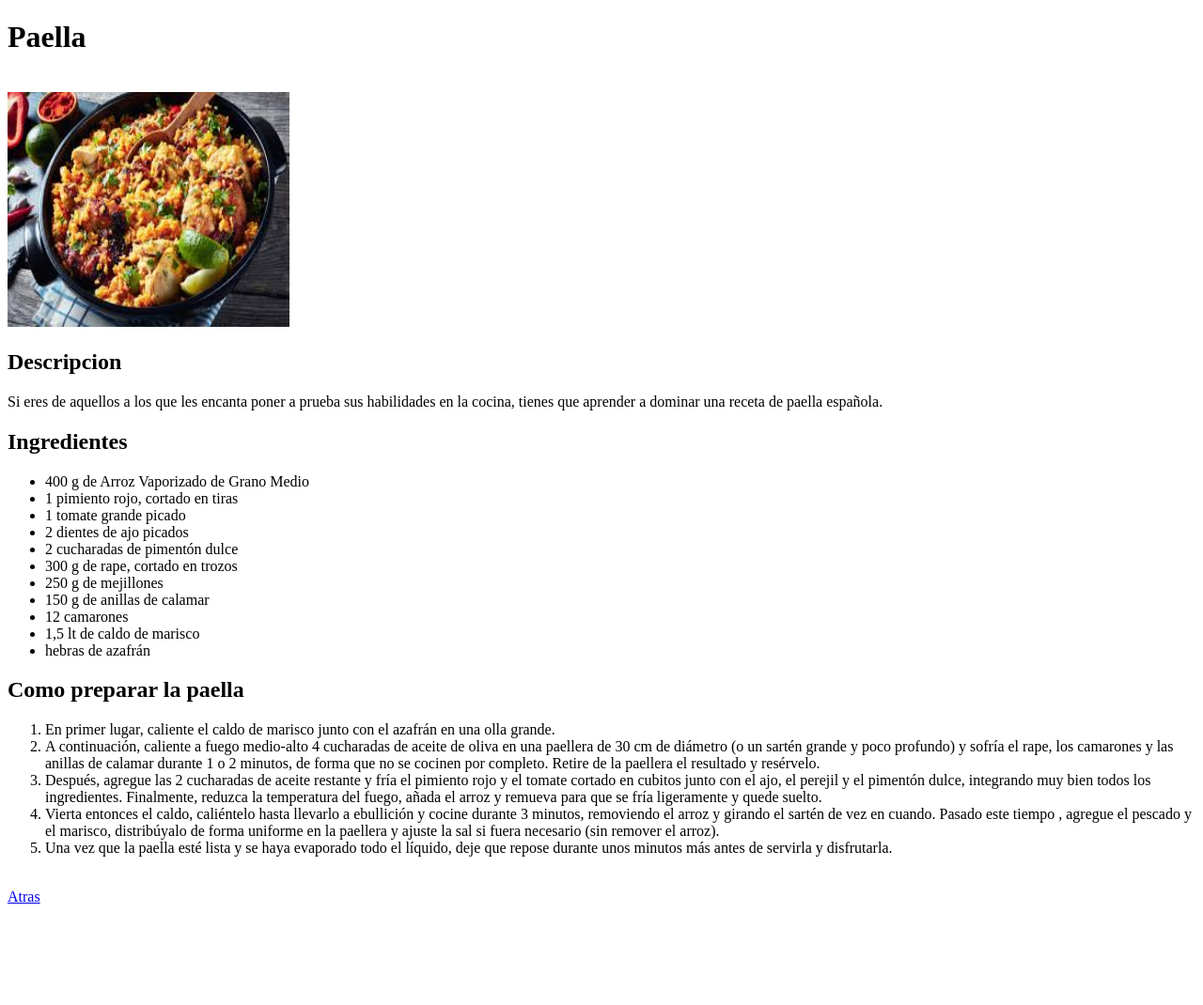
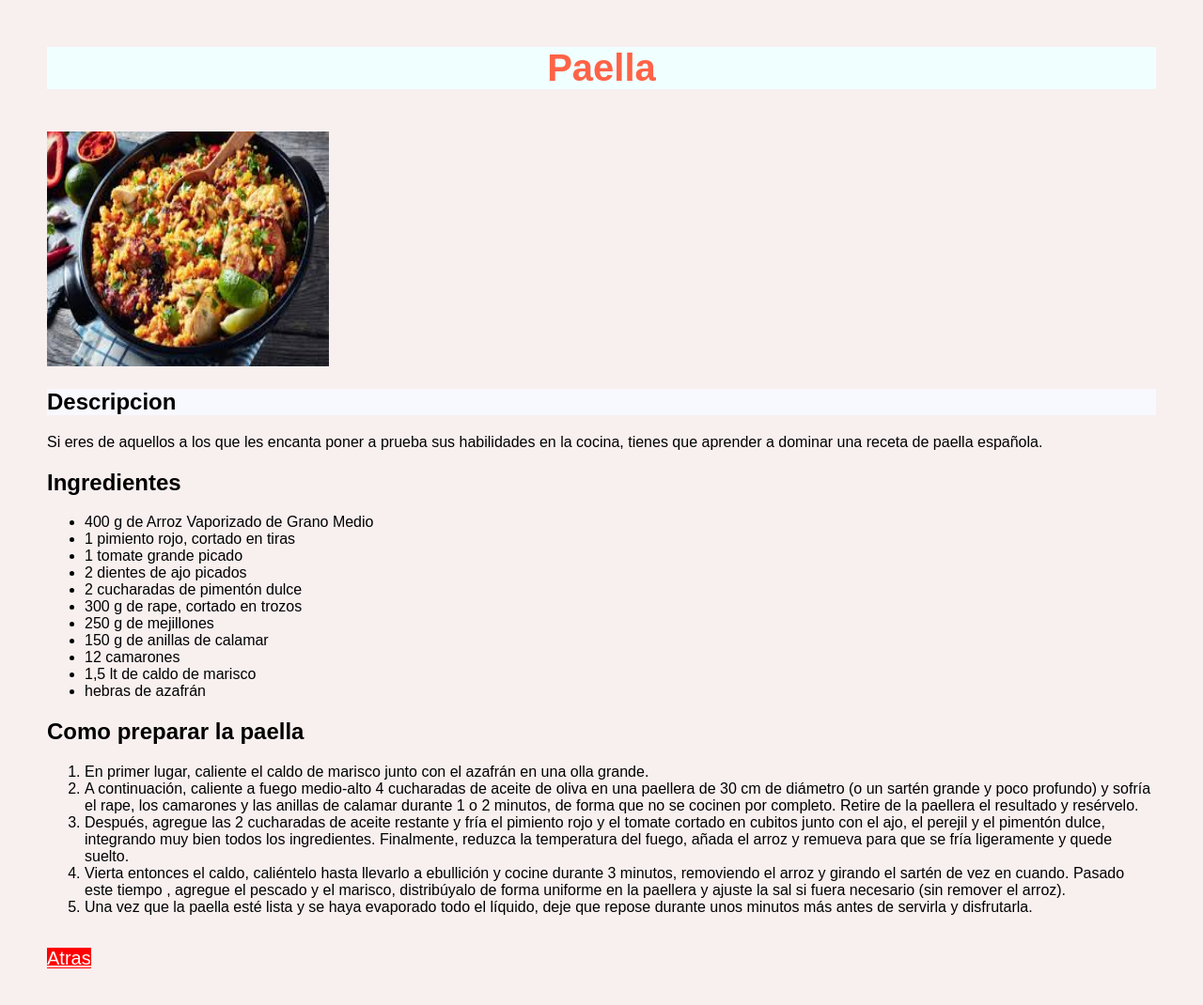
Before and after one commit to Cbados/odin-recipes, a plain HTML site: page recipes/paella.html in a window 1280 px wide. Shown: the whole page at 94% size. Before the commit the page ends 972 px from the top, so only its background shows below. Drawn offline with Linux system fonts and the light colour scheme.

Commit message:
Style:Incluir link para aplicar css (externo)
Se aplicaron los estilos a una pagina que estaba tratada
meramente en html como parte de la practica.

```diff
--- a/recipes/paella.html
+++ b/recipes/paella.html
@@ -4,13 +4,14 @@
     <meta charset="UTF-8">
     <meta name="viewport" content="width=device-width, initial-scale=1.0">
     <title>Recetas de odin</title>
+    <link rel="stylesheet" href="../style.css">
 </head>
 <body>
-    <h1>Paella</h1>
+    <h1 class="title">Paella</h1>
     <br>
     <img src="./images/paella.jpeg" alt="foto del plato" height="250" width="300">
 
-    <h2>Descripcion</h2>
+    <h2 class="description" >Descripcion</h2>
 
     <p>Si eres de aquellos a los que les encanta poner a prueba sus habilidades en la cocina,
     tienes que aprender a dominar una receta de paella española.</p>
@@ -55,6 +56,6 @@
             durante unos minutos más antes de servirla y disfrutarla.</li>
     </ol>
     <br>
-    <a href="../index.html">Atras</a>
+    <a href="../index.html" id="atras">Atras</a>
 </body>
 </html>
--- /dev/null
+++ b/style.css
@@ -0,0 +1,29 @@
+body{
+    font-family: lucida, Haettenschweiler, 'Arial Narrow Bold', sans-serif;
+    background-color: rgb(248, 239, 239);
+    margin: 50px;
+}
+
+a{
+    background-color: green;
+    color: white;
+    border-color: black;
+}
+
+.title{
+    background-color: azure;
+    text-align: center;
+    font-size: 40px;
+    color: tomato;
+}
+
+.description{
+    background-color:ghostwhite;
+
+
+}
+
+#atras{
+    font-size: 20px;
+    background-color: red;
+}
```
Also changed, not shown: index.html (+2 -1 lines), recipes/ramen.html (+4 -3 lines), recipes/salmon.html (+4 -3 lines).
